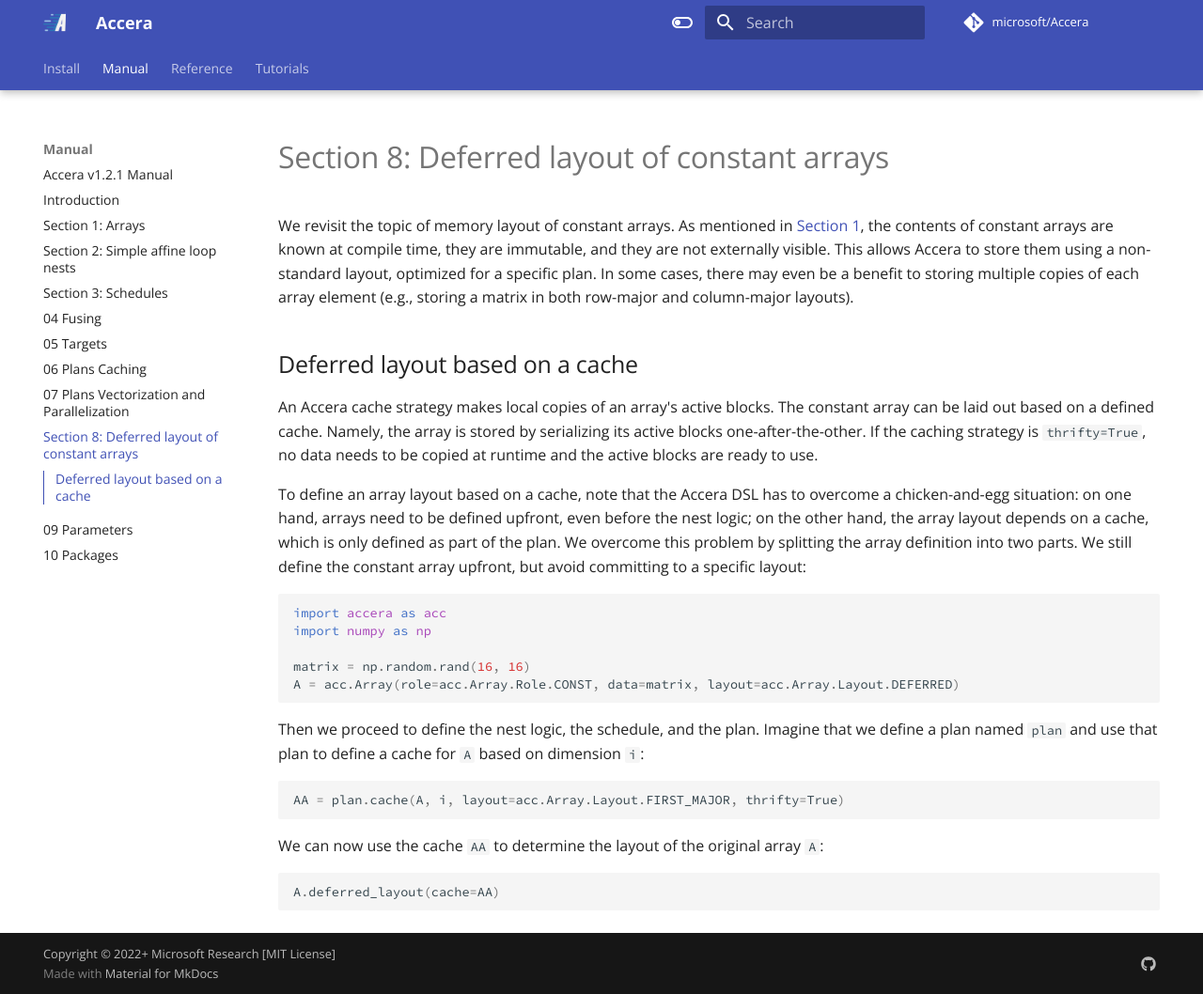
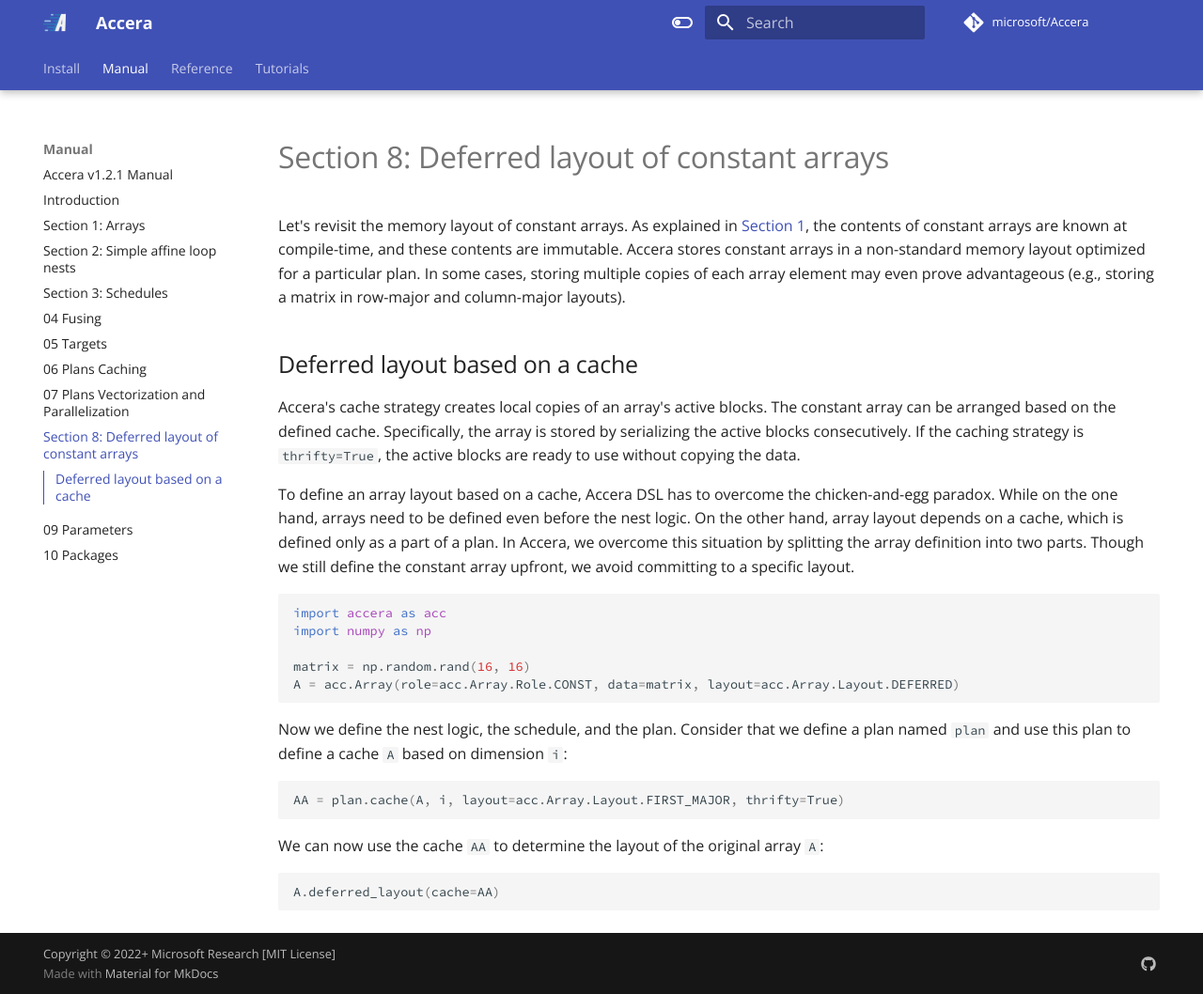
Before and after one commit to microsoft/Accera, an MkDocs documentation site: the page built from docs/Manual/08 Deferred Layout of Constant Arrays.md, in a window 1280 px wide and 1058 px high. Shown: the whole window at 94% size. Built offline with MkDocs 1.6.1 and Material for MkDocs 9.7.7, drawn with Linux system fonts in a browser that asks for light colours; comment, search, counter and statistics services are not loaded.

Commit message:
Complete refactoring of manual docs: Deferred Layout of Constant Arrays (#21)
* Complete refactoring of manual docs: Deferred Layout of ConstantArrays

* Feedback addressed

````diff
--- a/docs/Manual/08 Deferred Layout of Constant Arrays.md
+++ b/docs/Manual/08 Deferred Layout of Constant Arrays.md
@@ -2,12 +2,12 @@
 [//]: # (Version: v1.2.1)
 
 # Section 8: Deferred layout of constant arrays
-We revisit the topic of memory layout of constant arrays. As mentioned in [Section 1](<01%20Arrays.md>), the contents of constant arrays are known at compile time, they are immutable, and they are not externally visible. This allows Accera to store them using a non-standard layout, optimized for a specific plan. In some cases, there may even be a benefit to storing multiple copies of each array element (e.g., storing a matrix in both row-major and column-major layouts).
+Let's revisit the memory layout of constant arrays. As explained in [Section 1](<01%20Arrays.md>), the contents of constant arrays are known at compile-time, and these contents are immutable. Accera stores constant arrays in a non-standard memory layout optimized for a particular plan. In some cases, storing multiple copies of each array element may even prove advantageous (e.g., storing a matrix in row-major and column-major layouts).
 
 ## Deferred layout based on a cache
-An Accera cache strategy makes local copies of an array's active blocks. The constant array can be laid out based on a defined cache. Namely, the array is stored by serializing its active blocks one-after-the-other. If the caching strategy is `thrifty=True`, no data needs to be copied at runtime and the active blocks are ready to use.
+Accera's cache strategy creates local copies of an array's active blocks. The constant array can be arranged based on the defined cache. Specifically, the array is stored by serializing the active blocks consecutively. If the caching strategy is `thrifty=True`, the active blocks are ready to use without copying the data.
 
-To define an array layout based on a cache, note that the Accera DSL has to overcome a chicken-and-egg situation: on one hand, arrays need to be defined upfront, even before the nest logic; on the other hand, the array layout depends on a cache, which is only defined as part of the plan. We overcome this problem by splitting the array definition into two parts. We still define the constant array upfront, but avoid committing to a specific layout:
+To define an array layout based on a cache, Accera DSL has to overcome the chicken-and-egg paradox. While on the one hand, arrays need to be defined even before the nest logic. On the other hand, array layout depends on a cache, which is defined only as a part of a plan. In Accera, we overcome this situation by splitting the array definition into two parts. Though we still define the constant array upfront, we avoid committing to a specific layout.
 ```python
 import accera as acc
 import numpy as np
@@ -15,7 +15,7 @@
 matrix = np.random.rand(16, 16)
 A = acc.Array(role=acc.Array.Role.CONST, data=matrix, layout=acc.Array.Layout.DEFERRED)
 ```
-Then we proceed to define the nest logic, the schedule, and the plan. Imagine that we define a plan named `plan` and use that plan to define a cache for `A` based on dimension `i`:
+Now we define the nest logic, the schedule, and the plan. Consider that we define a plan named `plan` and use this plan to define a cache `A` based on dimension `i`:
 ```python
 AA = plan.cache(A, i, layout=acc.Array.Layout.FIRST_MAJOR, thrifty=True)
 ```
````
